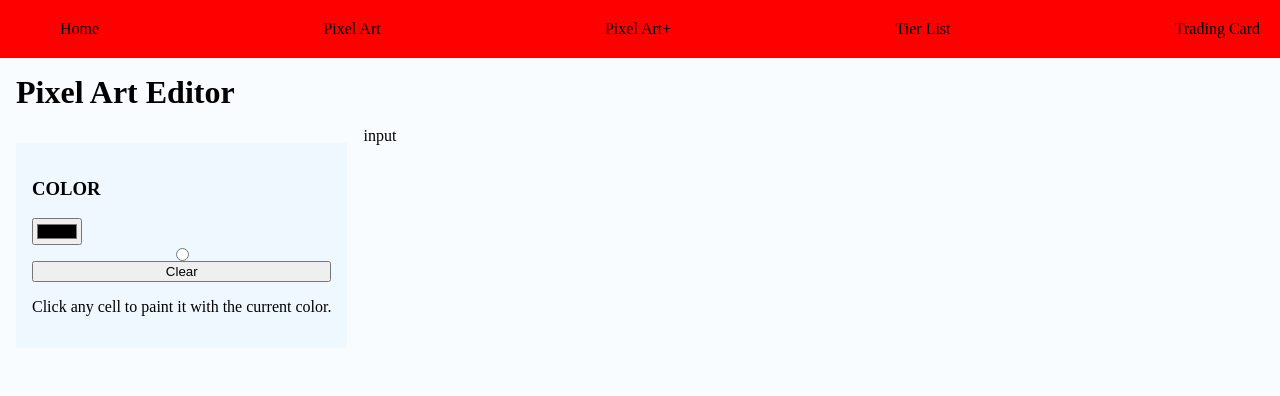
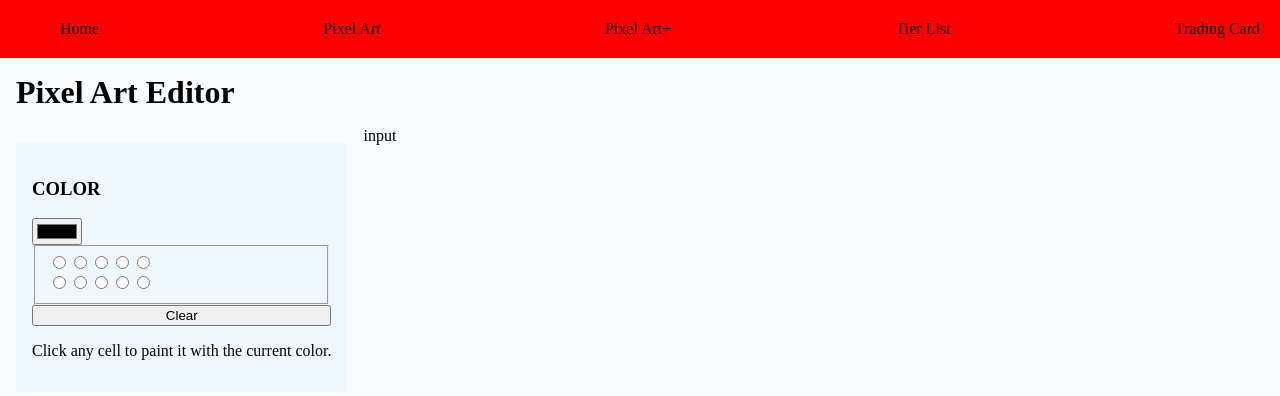
Before and after one commit to allenres/pixel-art-maker, a React (Vite) app: page / in a window 1280 px wide. Shown: the top 396 px of the page. Built offline with nearby package versions, Linux system fonts and the light colour scheme.

Commit message:
Radio fieldset update

```diff
--- a/src/MainSection.jsx
+++ b/src/MainSection.jsx
@@ -11,7 +11,23 @@ export default function MainSection() {
                 <div className="colorPicker">
                     <h3>COLOR</h3>
                     <input type="color" />
-                    <input type="radio" />
+                    <fieldset>
+                        <div>
+                            <input type="radio" name="color" value="Red" />
+                            <input type="radio" name="color" value="Orange" />
+                            <input type="radio" name="color" value="Yellow" />
+                            <input type="radio" name="color" value="Green" />
+                            <input type="radio" name="color" value="Blue" />
+                        </div>
+                        <div>
+                            <input type="radio" name="color" value="purple" />
+                            <input type="radio" name="color" value="pink" />
+                            <input type="radio" name="color" value="black" />
+                            <input type="radio" name="color" value="other" />
+                            <input type="radio" name="color" value="other" />
+                        </div>
+                    </fieldset>
+
                     <button>Clear</button>
                     <p>Click any cell to paint it with the current color.</p>
                 </div>
```
